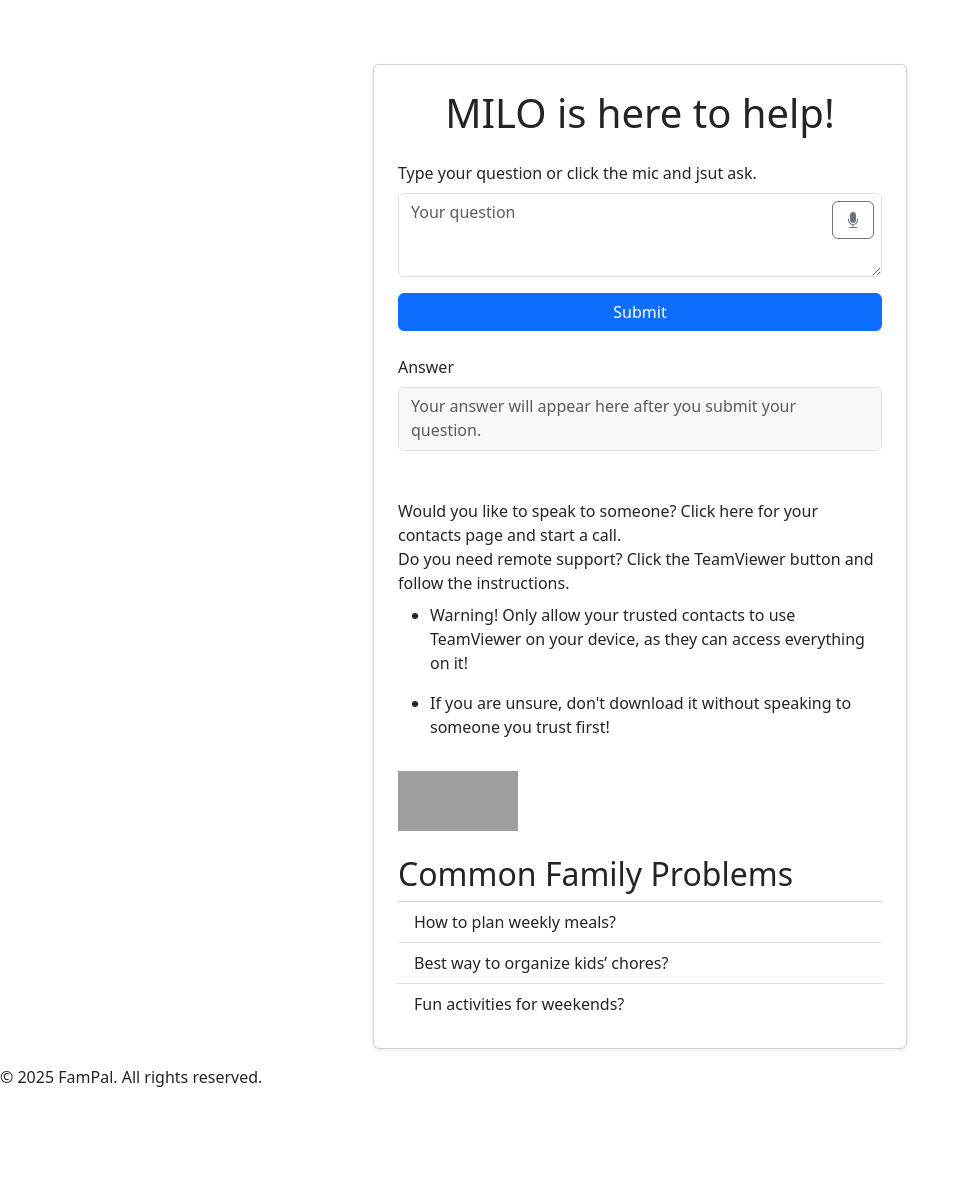
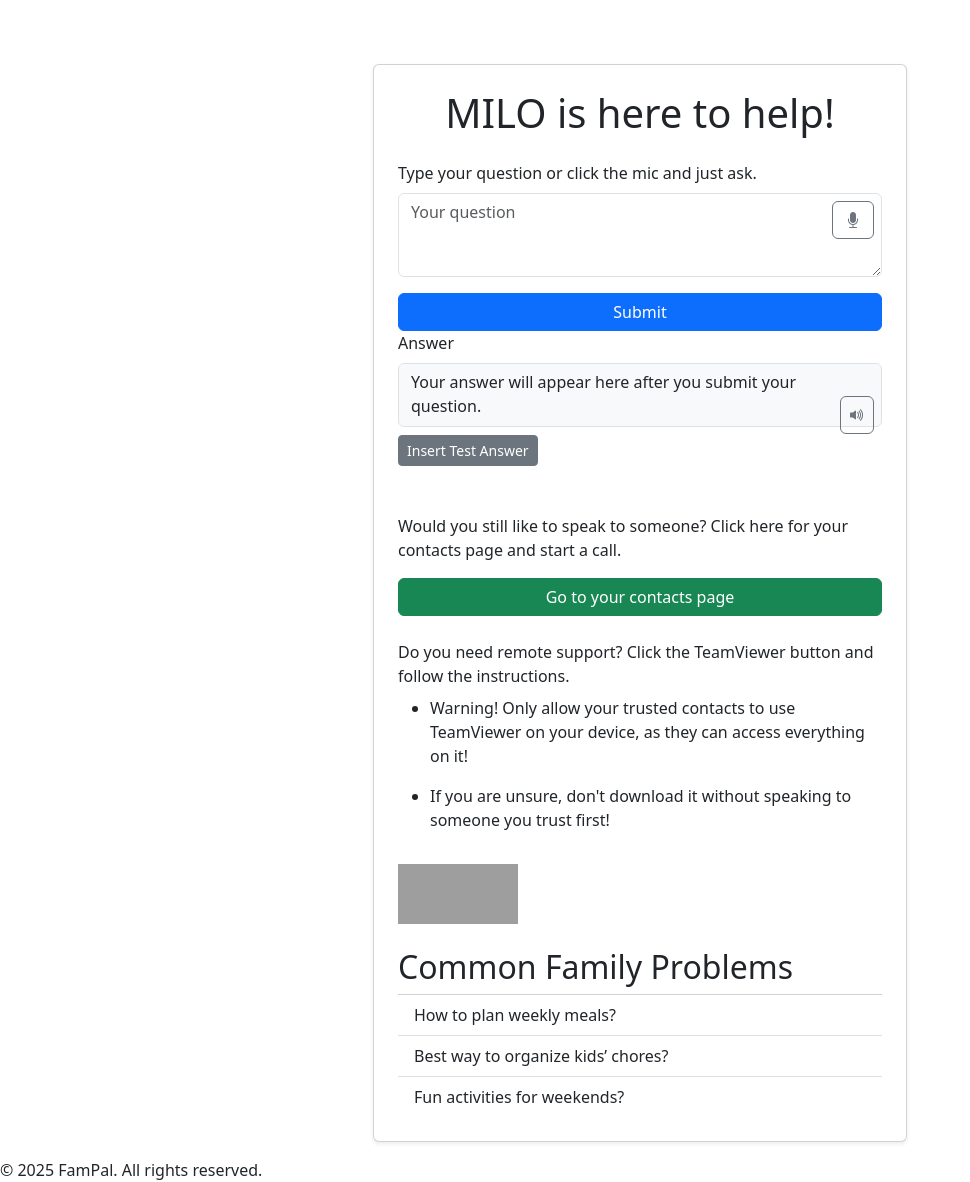
Before and after one commit to xttrust/FamPal, a Django app: page /help/ in a window 1280 px wide. Shown: the part 156-1338 px from the top of the page, without its empty margins (0-970 px from the left). Before the commit the page ends 1243 px from the top, so only its background shows below. Run offline with Django 5.2, Linux system fonts and the light colour scheme; grey boxes are pictures that could not be loaded.

Commit message:
feat: help page, add text-to-speech for answers

```diff
--- a/templates/home/help.html
+++ b/templates/home/help.html
@@ -12,7 +12,7 @@
           {% csrf_token %}
 
           <div class="mb-3">
-            <label for="messageInput" class="form-label">Type your question or click the mic and jsut ask.</label>
+            <label for="messageInput" class="form-label">Type your question or click the mic and just ask.</label>
 
             <div class="position-relative">
               <textarea id="messageInput" name="message" class="form-control pe-5" rows="3" placeholder="Your question"
@@ -21,7 +21,7 @@
               <!-- Mic button -->
               <button id="micButton" type="button"
                 class="btn btn-outline-secondary position-absolute top-0 end-0 mt-2 me-2"
-                title="Click to speak your question">
+                title="Click the mic to ask your question">
                 <i id="micIcon" class="bi bi-mic-fill"></i>
               </button>
             </div>
@@ -34,33 +34,56 @@
         </form>
 
         <!-- Display answer as text -->
-        <div class="mt-4">
-          <label for="answerBox" class="form-label">Answer</label>
-          <div id="answerBox" class="form-control bg-light" style="min-height: 4em;">
-            {% if answer %}
-            {{ answer }}
-            {% else %}
-            <span class="text-muted">Your answer will appear here after you submit your question.</span>
-            {% endif %}
+        <label for="answerBox" class="form-label">Answer</label>
+        <div class="position-relative">
+          <div id="answerBox" class="form-control bg-light pe-5" style="min-height: 4em;">
+            <span id="spokenAnswer">
+              {% if answer %}
+                {{ answer }}
+              {% else %}
+                Your answer will appear here after you submit your question.
+              {% endif %}
+            </span>
           </div>
+
+          <!-- Speaker button for answer -->
+          <button id="speakButton" type="button"
+            class="btn btn-outline-secondary position-absolute top-50 end-0 translate-middle-y me-2"
+            title="Click to hear the answer" style="padding: 0.375rem 0.5rem;">
+            <i class="bi bi-volume-up-fill"></i>
+          </button>
+          <button id="testAnswerButton" class="btn btn-sm btn-secondary mt-2">Insert Test Answer</button>
+        </div>
+
+        <br>
+
+
+        <!-- Link to contacts page -->
+        <div class="position-relative mt-4">
+          <p>
+            Would you still like to speak to someone?
+            Click here for your contacts page and start a call.
+          </p>
+
+          <a href="" class="btn btn-success d-block w-100 mt-3" title="Go to your contacts">
+          Go to your contacts page
+          </a>
         </div>
         <br>
-        <br>
-
-        <!-- Display answer as text -->
-        <div>
-          Would you like to speak to someone? Click here for your contacts page and start a call.
-        </div>
 
         <!-- TeamViewer-->
         <label for="messageInput" class="form-label">Do you need remote support? Click the TeamViewer button and
           follow the instructions.</label>
         <ul>
-          <li><p>Warning! Only allow your trusted contacts to use TeamViewer
+          <li>
+            <p>Warning! Only allow your trusted contacts to use TeamViewer
               on your
-              device, as they can access everything on it!</p></li>
-          <li><p>If you are unsure, don't download it without speaking to
-              someone you trust first!</p></li>
+              device, as they can access everything on it!</p>
+          </li>
+          <li>
+            <p>If you are unsure, don't download it without speaking to
+              someone you trust first!</p>
+          </li>
         </ul>
         <!-- TeamViewer logo (generated at https://www.teamviewer.com) -->
         <div style="position:relative; width:120px; height:60px;">
@@ -110,7 +133,7 @@
   window.addEventListener('load', autoResize);
 </script>
 
-<!-- JS speech to text function -->
+<!-- JS ask question speech-to-text mic function -->
 <script>
   const micButton = document.getElementById('micButton');
   const micIcon = document.getElementById('micIcon');
@@ -157,7 +180,55 @@
 
     micIcon.classList.add('bi-mic-fill');
   }
+
 </script>
 
+<!-- JS for read answer text-to-speech function -->
+<script>
+  const speakButton = document.getElementById('speakButton');
+  const spokenAnswer = document.getElementById('spokenAnswer');
+  let speaking = false;
+
+  if ('speechSynthesis' in window) {
+    speakButton.addEventListener('click', () => {
+      if (!spokenAnswer) return;
+
+      const text = spokenAnswer.innerText || spokenAnswer.textContent;
+      if (!text.trim()) return;
+
+      const utterance = new SpeechSynthesisUtterance(text);
+      utterance.lang = 'en-US'; // Or 'en-GB' if you prefer
+
+      // Optional: add visual feedback
+      speakButton.classList.remove('btn-outline-secondary');
+      speakButton.classList.add('btn-success');
+      speakButton.innerHTML = `<i class="bi bi-volume-up-fill"></i> Speaking...`;
+
+      speaking = true;
+      window.speechSynthesis.speak(utterance);
+
+      utterance.onend = () => resetSpeakButton();
+      utterance.onerror = () => resetSpeakButton();
+    });
+  } else {
+    speakButton.disabled = true;
+    speakButton.title = "Text-to-speech not supported in this browser.";
+  }
+
+  function resetSpeakButton() {
+    speakButton.classList.remove('btn-success');
+    speakButton.classList.add('btn-outline-secondary');
+    speakButton.innerHTML = `<i class="bi bi-volume-up-fill"></i> Listen`;
+    speaking = false;
+  }
+</script>
+
+<!-- JS for read answer text-to-speech function -->
+<script>
+  document.getElementById('testAnswerButton').addEventListener('click', () => {
+    document.getElementById('spokenAnswer').textContent =
+      "MILO is now reading this test answer aloud.";
+  });
+</script>
 
 {% endblock %}
```
